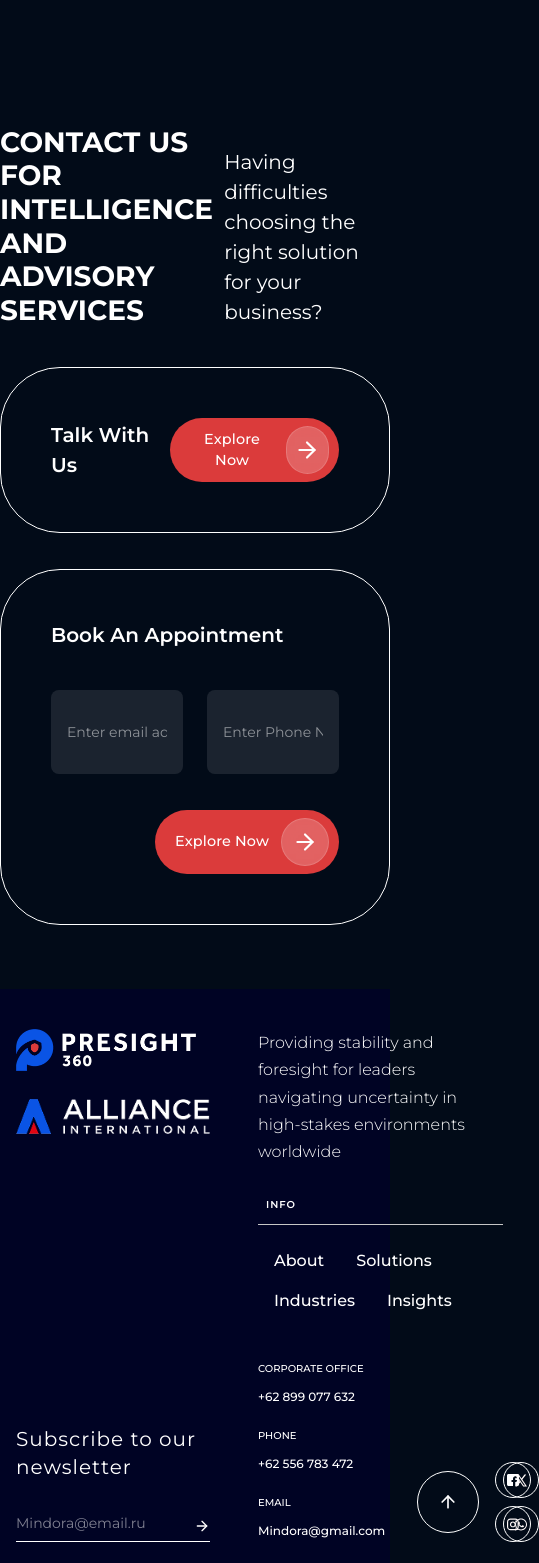
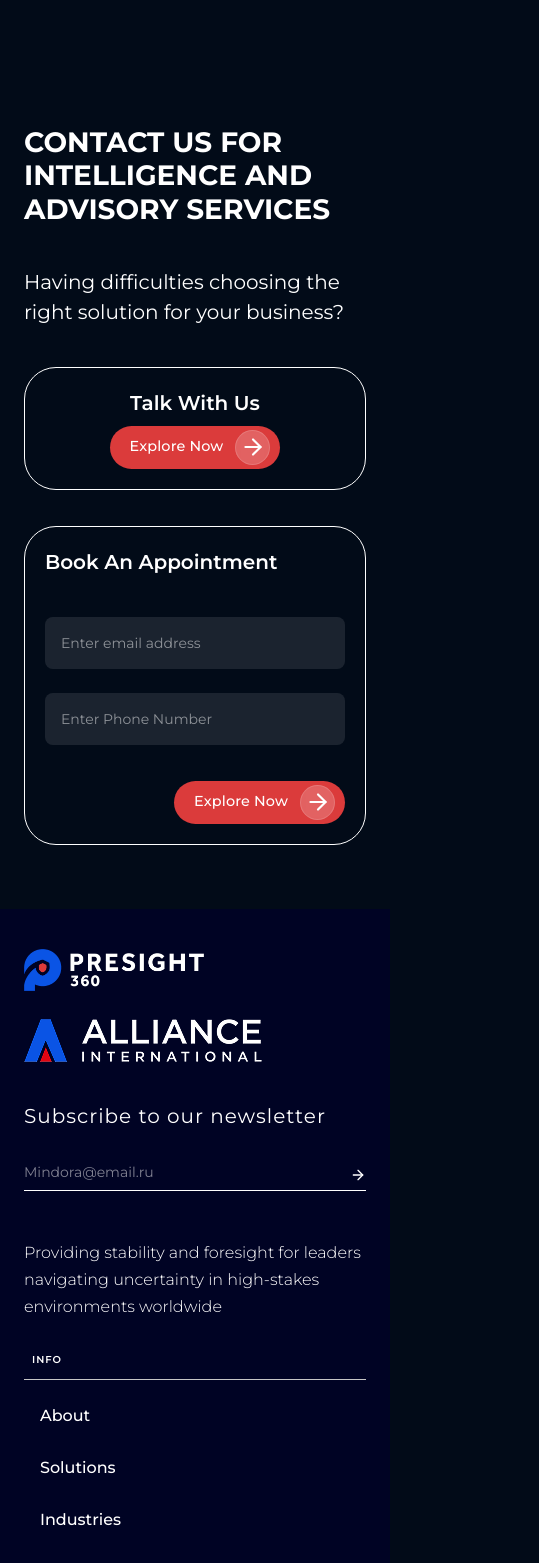
Before and after one commit to SahilVGite/presight_360, a React (Vite) app: page /about in a window 390 px wide. Shown: the part 4444-6007 px from the top of the page, 539 px wide, since content can reach past the window. Built offline with nearby package versions, Linux system fonts and the light colour scheme.

Commit message:
home page half responsive

```diff
--- a/src/components/common/Button.jsx
+++ b/src/components/common/Button.jsx
@@ -2,21 +2,21 @@ import { ArrowRight } from 'lucide-react';
 
 const sizeClasses = {
   sm: `
-    px-5 pr-2.5 py-2
+    px-5 pr-2.5 py-1 md:py-2
     text-[0.9rem]
     gap-3
     rounded-full
   `,
 
   md: `
-    px-7 pr-3.5 py-[10px]
+    px-7 pr-3.5 py-2 md:py-[10px]
     text-[1.05rem]
     gap-4
     rounded-full
   `,
 
   lg: `
-    px-8 pr-4 py-3
+    px-8 pr-4 py-1.5 md:py-3
     text-[1.15rem]
     gap-5
     rounded-full
@@ -102,9 +102,10 @@ export default function Button({
             flex
             items-center
             justify-center
-
-            w-[48px]
-            h-[48px]
+            w-[35px]
+            h-[35px]
+            md:w-[48px]
+            md:h-[48px]
 
             rounded-full
 
--- a/src/components/common/CTASection.jsx
+++ b/src/components/common/CTASection.jsx
@@ -8,8 +8,8 @@ export default function CTASection({
 }) {
     return (
         <section className="py-[clamp(4rem,8vw,8rem)] overflow-hidden relative">
-            <div className="max-w-[102.1875rem] mx-auto">
-                <div className='flex justify-between items-end'>
+            <div className="main-wrapper">
+                <div className='flex justify-between items-end [@media(max-width:768px)]:flex-wrap'>
                     <h2 className="font-display font-bold uppercase max-w-[67.1875rem] leading-[1.2] mb-10 text-[clamp(1.75rem,3.2vw,3.875rem)]">
                         {title}
                     </h2>
@@ -19,7 +19,7 @@ export default function CTASection({
                 </div>
 
                 <div className="flex flex-col sm:flex-row gap-9">
-                    <div className='w-full border-[1px] border-white rounded-[3.75rem] p-[3.125rem] flex justify-between items-center'>
+                    <div className='w-full border border-white rounded-4xl lg:rounded-[3.75rem] p-5 md:p-[2rem] lg:p-[3.125rem] flex [@media(max-width:610px)]:gap-2 [@media(max-width:610px)]:flex-col justify-between items-center'>
                         <h3 className='text-white font-semibold text-[clamp(1.25rem,2.2vw,2.1875rem)]'>Talk With Us</h3>
                         <div className="">
                             <Link to="/solutions">
@@ -29,12 +29,12 @@ export default function CTASection({
                             </Link>
                         </div>
                     </div>
-                    <div className='w-full border-[1px] border-white rounded-[3.75rem] p-[3.125rem]'>
+                    <div className='w-full border border-white  rounded-4xl lg:rounded-[3.75rem] p-5 md:p-[2rem] lg:p-[3.125rem]'>
                         <h3 className='text-white font-semibold text-[clamp(1.25rem,2.2vw,2.1875rem)] mb-10'>Book An Appointment </h3>
                         <form action="">
-                            <div className='flex gap-6'>
-                                <input type="email" placeholder="Enter email address" className='text-sm px-4 py-8 bg-white/10 rounded-[.5rem] w-full'/>
-                                <input type="number" placeholder="Enter Phone Number " className='text-sm px-4 py-8 bg-white/10 rounded-[.5rem] [appearance:textfield] [&::-webkit-outer-spin-button]:appearance-none [&::-webkit-inner-spin-button]:appearance-none w-full'/>
+                            <div className='flex  [@media(max-width:767px)]:flex-col gap-6'>
+                                <input type="email" placeholder="Enter email address" className='text-sm px-4 py-4 md:py-6 lg:py-8 bg-white/10 rounded-[.5rem] w-full'/>
+                                <input type="number" placeholder="Enter Phone Number " className='text-sm px-4 py-4 md:py-6 lg:py-8 bg-white/10 rounded-[.5rem] [appearance:textfield] [&::-webkit-outer-spin-button]:appearance-none [&::-webkit-inner-spin-button]:appearance-none w-full'/>
                             </div>
                             <div className="mt-9 text-end">
                                 <Link to="/solutions">
--- a/src/components/home/CertificationsSection.jsx
+++ b/src/components/home/CertificationsSection.jsx
@@ -1,4 +1,11 @@
-import { certification1, certification2, certification3, certification4, certification5, certification6 } from "../../assets/images";
+import {
+  certification1,
+  certification2,
+  certification3,
+  certification4,
+  certification5,
+  certification6,
+} from "../../assets/images";
 
 const CERTIFICATIONS = [
   { img: certification1 },
@@ -12,9 +19,9 @@ const CERTIFICATIONS = [
 export default function CertificationsSection() {
   return (
     <section className="py-[clamp(4rem,8vw,8rem)] overflow-hidden relative">
-            <div className="max-w-[91.875rem] mx-auto">
+      <div className="main-wrapper">
         {/* Heading */}
-            <div className="mb-10" style={{ paddingLeft: 'clamp(15px, 15vw, 40px)' }}>
+        <div className="mb-10 pl-0 md:pl-6 lg:pl-12.5">
           <p className="uppercase text-lg tracking-[0.18em] text-[#DB3B3B] font-semibold mb-3">
             Dummy text
           </p>
@@ -22,10 +29,13 @@ export default function CertificationsSection() {
         </div>
 
         <div className="w-full">
-                    <div className="grid grid-cols-2 sm:grid-cols-3 lg:grid-cols-6 gap-4 md:gap-5">
+          <div className="grid grid-cols-2 sm:grid-cols-3 lg:grid-cols-6 gap-2 md:gap-4 lg:gap-5">
             {CERTIFICATIONS.map((cert, i) => (
-                            <div key={i} className=" flex items-center justify-center rounded-[17px] bg-white/5 backdrop-blur-md p-[.5625rem] transition-all duration-300 hover:bg-white/10 " >
-                                <div className="flex items-center justify-center bg-blue-badge overflow-hidden " >
+              <div
+                key={i}
+                className=" flex items-center justify-center rounded-[17px] bg-white/5 backdrop-blur-md p-[.5625rem] transition-all duration-300 hover:bg-white/10 "
+              >
+                <div className="flex items-center justify-center bg-blue-badge overflow-hidden ">
                   <img
                     src={cert.img}
                     alt="Certification"
--- a/src/components/home/LocationSection.jsx
+++ b/src/components/home/LocationSection.jsx
@@ -11,8 +11,8 @@ const LOCATIONS = [
 export default function LocationSection() {
     return (
         <section className="pt-[clamp(60px,8vw,100px)] pb-[clamp(60px,8vw,100px)] relative overflow-hidden">
-            <div className="max-w-[99.5rem] mx-auto">
-                <div className="mb-10" style={{ paddingLeft: 'clamp(30px, 15vw, 100px)' }}>
+            <div className="main-wrapper">
+                <div className="mb-10 pl-0 md:pl-6 lg:pl-24">
                     <p className="uppercase text-lg tracking-[0.18em] text-[#DB3B3B] font-semibold mb-3">
                         Presight 360 Offices
                     </p>
--- a/src/components/home/ReportsSection.jsx
+++ b/src/components/home/ReportsSection.jsx
@@ -1,59 +1,67 @@
-import { Link } from 'react-router-dom';
-import { ArrowRight } from 'lucide-react';
-import { Swiper, SwiperSlide } from 'swiper/react';
-import { Navigation, A11y } from 'swiper/modules';
-import 'swiper/css';
-import 'swiper/css/navigation';
-import { reportImg1, reportImg2, reportImg3 } from '../../assets/images';
+import { Link } from "react-router-dom";
+import { ArrowRight } from "lucide-react";
+import { Swiper, SwiperSlide } from "swiper/react";
+import { Navigation, A11y } from "swiper/modules";
+import "swiper/css";
+import "swiper/css/navigation";
+import { reportImg1, reportImg2, reportImg3 } from "../../assets/images";
 
 const REPORTS = [
   {
-        date: 'Oct 9, 2025',
-        category: 'Prices, Marketing, and Trade',
-        title: 'Gasoline retail prices in the U.S. 2025, by state',
+    date: "Oct 9, 2025",
+    category: "Prices, Marketing, and Trade",
+    title: "Gasoline retail prices in the U.S. 2025, by state",
     desc: "On October 9, 2025, the price of regular gasoline was highest in California, at around 4.66 U.S. dollars per gallon. This was some 1.48&nbsp;dollars above the national average of 3.18 U.S. dollars. California's high motor fuel prices are largely determined by it being the...",
     imgClass: reportImg1,
-        href: '/insights/from-insight-to-impact',
+    href: "/insights/from-insight-to-impact",
   },
   {
-        date: 'Oct 9, 2025',
-        category: 'Prices, Marketing, and Trade',
-        title: 'Gasoline retail prices in the U.S. 2025, by state',
+    date: "Oct 9, 2025",
+    category: "Prices, Marketing, and Trade",
+    title: "Gasoline retail prices in the U.S. 2025, by state",
     desc: "On October 9, 2025, the price of regular gasoline was highest in California, at around 4.66 U.S. dollars per gallon. This was some 1.48&nbsp;dollars above the national average of 3.18 U.S. dollars. California's high motor fuel prices are largely determined by it being the...",
     imgClass: reportImg2,
-        href: '/insights/why-strategic-intelligence-matters',
+    href: "/insights/why-strategic-intelligence-matters",
   },
   {
-        date: 'Oct 9, 2025',
-        category: 'Prices, Marketing, and Trade',
-        title: 'Gasoline retail prices in the U.S. 2025, by state',
+    date: "Oct 9, 2025",
+    category: "Prices, Marketing, and Trade",
+    title: "Gasoline retail prices in the U.S. 2025, by state",
     desc: "On October 9, 2025, the price of regular gasoline was highest in California, at around 4.66 U.S. dollars per gallon. This was some 1.48&nbsp;dollars above the national average of 3.18 U.S. dollars. California's high motor fuel prices are largely determined by it being the...",
     imgClass: reportImg3,
-        href: '/insights/navigating-uncertainty',
+    href: "/insights/navigating-uncertainty",
   },
   {
-        date: 'Oct 9, 2025',
-        category: 'Prices, Marketing, and Trade',
-        title: 'Gasoline retail prices in the U.S. 2025, by state',
+    date: "Oct 9, 2025",
+    category: "Prices, Marketing, and Trade",
+    title: "Gasoline retail prices in the U.S. 2025, by state",
     desc: "On October 9, 2025, the price of regular gasoline was highest in California, at around 4.66 U.S. dollars per gallon. This was some 1.48&nbsp;dollars above the national average of 3.18 U.S. dollars. California's high motor fuel prices are largely determined by it being the...",
     imgClass: reportImg1,
-        href: '/insights/from-insight-to-impact',
+    href: "/insights/from-insight-to-impact",
   },
 ];
 
 export default function ReportsSection() {
   return (
-        <section className="pt-[clamp(60px,8vw,100px)] pb-[clamp(60px,8vw,100px)] relative" style={{ overflowX: 'clip' }}>
+    <section
+      className="pt-[clamp(60px,8vw,100px)] pb-[clamp(60px,8vw,100px)] relative"
+      style={{ overflowX: "clip" }}
+    >
+      <div className="main-wrapper">
         {/* Heading */}
-            <div className="mb-10" style={{ paddingLeft: 'clamp(30px, 15vw, 240px)' }}>
+        <div className="mb-10 pl-0 md:pl-6 lg:pl-24">
           <p className="uppercase text-lg tracking-[0.18em] text-[#DB3B3B] font-semibold mb-3">
             Trending statistics
           </p>
           <h2 className="section-title">REPORTS</h2>
         </div>
+      </div>
 
       {/* Slider — starts at left offset, bleeds full width to right */}
-            <div className="reports-swiper-wrap" style={{ paddingLeft: 'clamp(30px, 8vw, 100px)' }}>
+      <div
+        className="reports-swiper-wrap"
+        style={{ paddingLeft: "clamp(30px, 8vw, 100px)" }}
+      >
         <Swiper
           modules={[Navigation, A11y]}
           spaceBetween={20}
@@ -61,18 +69,18 @@ export default function ReportsSection() {
           navigation={false}
           grabCursor
           breakpoints={{
-                        640:  { slidesPerView: 1.5 },
-                        900:  { slidesPerView: 2.2 },
+            640: { slidesPerView: 1.5 },
+            900: { slidesPerView: 2.2 },
             1280: { slidesPerView: 2.45 },
-                        1600: { slidesPerView: 2.5  },
+            1600: { slidesPerView: 2.5 },
           }}
-                    style={{ overflow: 'visible' }}
+          style={{ overflow: "visible" }}
         >
           {REPORTS.map((report, i) => (
             <SwiperSlide key={i}>
               <Link
                 to={report.href}
-                                className="no-underline flex flex-row items-stretch rounded-2xl overflow-hidden transition-all duration-200 group p-8 bg-glass-effect"
+                className="no-underline flex [@media(max-width:610px)]:flex-col-reverse items-stretch gap-2 rounded-2xl overflow-hidden transition-all duration-200 group p-4 md:p-8 bg-glass-effect"
               >
                 {/* Left — text content */}
                 <div className="flex-1 flex flex-col justify-between">
@@ -105,10 +113,13 @@ export default function ReportsSection() {
                 </div>
 
                 {/* Right — chart image (white bg to mimic chart cards) */}
-                                <div className={`w-[42%] shrink-0`} >
-                                    <img src={report.imgClass} alt={report.title} className='rounded-3xl'/>
+                <div className={`w-[42%] shrink-0`}>
+                  <img
+                    src={report.imgClass}
+                    alt={report.title}
+                    className="rounded-3xl"
+                  />
                 </div>
-
               </Link>
             </SwiperSlide>
           ))}
@@ -116,7 +127,6 @@ export default function ReportsSection() {
       </div>
       {/* Top Border */}
       <span className="absolute left-1/2 bottom-0 -translate-x-1/2 w-full max-w-[1465px] h-px bg-[#4E5E70]"></span>
-
     </section>
   );
 }
--- a/src/components/home/SecurityIntelligenceSection.jsx
+++ b/src/components/home/SecurityIntelligenceSection.jsx
@@ -118,7 +118,7 @@ export default function SecurityIntelligenceSection() {
             SMARTER SECURITY STARTS WITH BETTER INTELLIGENCE
           </h3>
 
-          <div className="grid grid-cols-2 md:grid-cols-4 gap-x-20 gap-y-[2.875rem]">
+          <div className="grid grid-cols-1 md:grid-cols-2 lg:grid-cols-4 gap-x-20 gap-y-[2.875rem]">
             {SOLUTIONS.map(({ icon, title, desc, href }, i) => (
               <Link
                 key={i}
--- a/src/components/home/StrategySection.jsx
+++ b/src/components/home/StrategySection.jsx
@@ -27,7 +27,7 @@ const STRATEGY_ITEMS = [
 export default function StrategySection() {
   return (
     <section className="section-gradient relative overflow-hidden pt-[11.25rem] pb-[6rem]">
-      <div className="max-w-[104.375rem] mx-auto px-6 xl:px-0 ">
+      <div className="main-wrapper px-6 xl:px-0 ">
 
         {/* Top Border */}
         <span className="absolute left-1/2 top-[6.625rem] -translate-x-1/2 w-full max-w-[1465px] h-px bg-[#4E5E70]"></span>
@@ -49,15 +49,15 @@ export default function StrategySection() {
           {/* Large Top Card */}
           <Link
             to={STRATEGY_ITEMS[0].href}
-            className="group rounded-[1.35rem] overflow-hidden flex flex-row md:flex-row items-stretch transition-all duration-300 md:col-span-2 bg-glass-effect"
+            className="group rounded-[1.35rem] overflow-hidden flex [@media(max-width:767px)]:flex-col items-stretch transition-all duration-300 md:col-span-2 bg-glass-effect"
           >
             {/* Content */}
-            <div className="flex-1 p-[2.3rem] flex flex-col justify-center">
-              <h3 className="text-white font-bold leading-[1.1] text-[2.625rem] max-w-[37.3125rem] mb-5">
+            <div className="flex-1 pt-8 p-4 md:p-[2.3rem] flex flex-col justify-center">
+              <h3 className="text-white font-bold leading-[1.1] text-[clamp(1.5rem,4vw,2.625rem)] max-w-[37.3125rem] mb-5">
                 {STRATEGY_ITEMS[0].title}
               </h3>
 
-              <p className="text-white text-[1.3125rem] leading-[1.5] max-w-[37.3125rem]">
+              <p className="text-white text-[clamp(1rem,2.5vw,1.25rem)] leading-[1.5] max-w-[37.3125rem]">
                 {STRATEGY_ITEMS[0].desc}
               </p>
             </div>
@@ -75,12 +75,12 @@ export default function StrategySection() {
               to={item.href}
               className="group rounded-[1.35rem] bg-glass-effect overflow-hidden transition-all duration-300"
             >
-              <div className="p-[2rem] pb-4">
-                <h3 className="text-white text-[2.625rem] leading-[1.15] font-bold mb-4">
+              <div className=" pt-8 p-4 md:p-[2.3rem] pb-4">
+                <h3 className="text-white  text-[clamp(1.5rem,4vw,2.625rem)] leading-[1.15] font-bold mb-4">
                   {item.title}
                 </h3>
 
-                <p className="text-white text-[1.3125rem] leading-[1.5]">
+                <p className="text-white text-[clamp(1rem,2.5vw,1.25rem)] leading-[1.5]">
                   {item.desc}
                 </p>
               </div>
--- a/src/components/home/TrustedLeadersSection.jsx
+++ b/src/components/home/TrustedLeadersSection.jsx
@@ -24,7 +24,7 @@ const TRUSTED_ITEMS = [
 export default function TrustedLeadersSection() {
   return (
     <section className="section-gradient py-[clamp(4rem,8vw,8rem)] overflow-hidden">
-      <div className="max-w-[95rem] mx-auto px-4 lg:px-8">
+      <div className="main-wrapper px-4 lg:px-8">
         {/* Heading */}
         <h2 className="max-w-[64.375rem] text-white section-title uppercase mb-16 pl-[3.75rem]">
           GUIDING LEADERS THROUGH RISK,
--- a/src/components/home/WhyPresightSection.jsx
+++ b/src/components/home/WhyPresightSection.jsx
@@ -1,15 +1,15 @@
 export default function WhyPresightSection() {
   return (
-    <section className=" relative p-[6.25rem] overflow-hidden flex items-center ">
+    <section className=" relative py-12 px-6 lg:p-25 overflow-hidden flex items-center backdrop-blur-sm">
       {/* Background image */}
       <div className="absolute inset-0 bg-office-image" />
       <div className="absolute inset-0 gradient-why-overlay" />
 
-      <div className="relative max-w-[106.9375rem] p-24 mx-auto w-full bg-glass-effect">
+      <div className="relative max-w-427.75 p-6 md:p-12 lg:p-24 mx-auto w-full bg-glass-effect">
         <h2 className="section-title">
           WHY PRESIGHT 360
         </h2>
-        <p className="text-[2rem] font-normal leading-normal mt-[4.6875rem] text-white">
+        <p className="text-[clamp(1rem,2.5vw,2rem)] font-normal leading-normal mt-4 md:mt-8 lg:mt-18 text-white">
           At PreSight 360, we merge global intelligence capabilities with operational readiness to help clients succeed in high-stakes environments. Our approach is defined by precision, discretion, and relentless commitment to foresight — enabling our clients to navigate emerging threats, secure personnel, and make decisions with confidence.
         </p>
       </div>
--- a/src/components/layout/Footer.jsx
+++ b/src/components/layout/Footer.jsx
@@ -9,8 +9,8 @@ export default function Footer() {
 
   return (
     <footer className="gradient-footer">
-      <div className="max-w-[104.375rem] mx-auto px-4 sm:px-6 lg:px-10 py-10 md:py-14">
-        <div className="flex flex-row lg:flex-row md:flex-col justify-between gap-12 md:gap-16 lg:gap-40">
+      <div className="main-wrapper px-4 sm:px-6 lg:px-10 py-10 md:py-14">
+        <div className="flex [@media(min-width:768px)]:flex-row [@media(max-width:767px)]:flex-col justify-between gap-12 md:gap-16 lg:gap-40">
 
           {/* Left — brand + newsletter */}
           <div className="w-full md:w-[23.125rem] md:shrink-0 flex flex-col justify-between gap-10 md:gap-12">
@@ -48,7 +48,7 @@ export default function Footer() {
               <p className="text-[.625rem] font-semibold uppercase tracking-widest pb-3 mb-6 md:mb-9 text-white border-b border-[#C6C6C6] pl-2">
                 Info
               </p>
-              <ul className="flex flex-wrap gap-x-8 gap-y-4 md:block md:space-y-7 pl-4 md:pl-12">
+              <ul className="flex-wrap gap-x-8 gap-y-4 block space-y-7 pl-4 md:pl-12">
                 {FOOTER_LINKS.map((link) => (
                   <li key={link.path}>
                     <Link to={link.path} className="text-base md:text-lg text-white font-medium">
@@ -76,7 +76,7 @@ export default function Footer() {
                 </li>
               </ul>
 
-              <div className="flex items-center gap-4 md:gap-5">
+              <div className="flex items-center gap-4 md:gap-5 shrink-0">
                 <button onClick={scrollToTop} className="flex items-center gap-2 text-sm text-white font-medium uppercase tracking-widest rounded-full border border-white p-5 md:p-8 cursor-pointer">
                   <ArrowUp size={20} />
                 </button>
--- a/src/index.css
+++ b/src/index.css
@@ -127,7 +127,7 @@ body {
 }
 
 .main-wrapper {
-    @apply max-w-420.5 mx-auto
+    @apply max-w-420.5 mx-auto [@media(max-width:1700px)]:px-6 px-0
 }
 
 .animate-fade-in-up {
```
Lines whose indentation alone changed are shown as unchanged.
